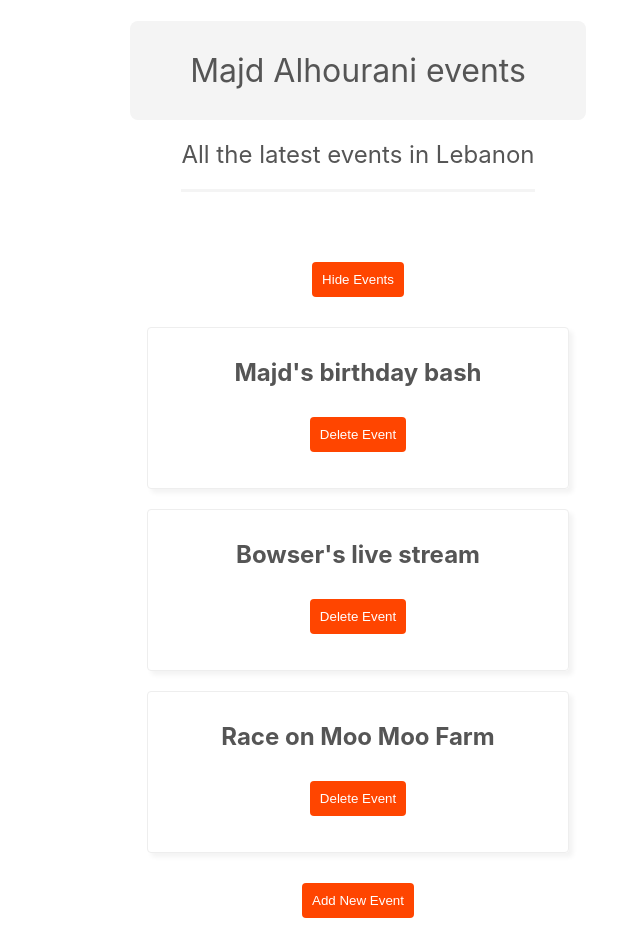
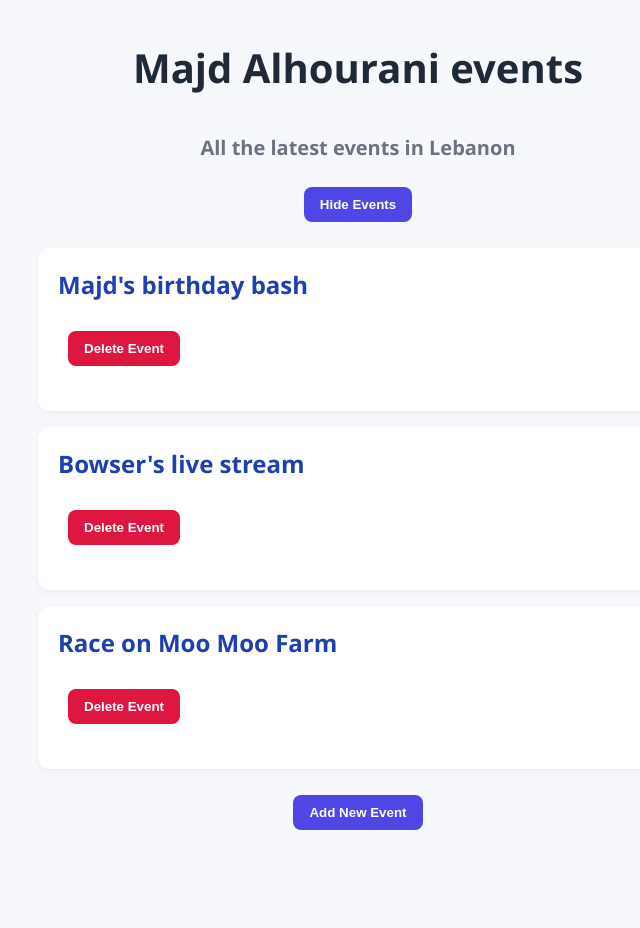
Before and after one commit to Majd-Alhourani98/events-list, a React (Create React App) app: page / in a window 1280 px wide. Shown: the whole page, without its empty margins (282-922 px from the left). After the commit the page ends 880 px from the top, so only its background shows below. Built offline with nearby package versions, Linux system fonts and the light colour scheme.

Commit message:
imporve styles

```diff
--- a/src/App.css
+++ b/src/App.css
@@ -1,38 +1,6 @@
 .App {
+  max-width: 700px;
+  margin: 40px auto;
+  padding: 0 16px;
   text-align: center;
 }
-
-.App-logo {
-  height: 40vmin;
-  pointer-events: none;
-}
-
-@media (prefers-reduced-motion: no-preference) {
-  .App-logo {
-    animation: App-logo-spin infinite 20s linear;
-  }
-}
-
-.App-header {
-  background-color: #282c34;
-  min-height: 100vh;
-  display: flex;
-  flex-direction: column;
-  align-items: center;
-  justify-content: center;
-  font-size: calc(10px + 2vmin);
-  color: white;
-}
-
-.App-link {
-  color: #61dafb;
-}
-
-@keyframes App-logo-spin {
-  from {
-    transform: rotate(0deg);
-  }
-  to {
-    transform: rotate(360deg);
-  }
-}
--- a/src/components/EventList.module.css
+++ b/src/components/EventList.module.css
@@ -1,8 +1,29 @@
 .card {
-  border: 1px solid #eee;
-  box-shadow: 4px 4px 5px rgba(0, 0, 0, 0.05);
-  padding: 10px;
-  max-width: 400px;
-  margin: 20px auto;
-  border-radius: 4px;
+  background: white;
+  margin: 16px auto;
+  padding: 20px;
+  border-radius: 12px;
+  box-shadow: 0 2px 6px rgba(0, 0, 0, 0.05);
+  text-align: left;
+  max-width: 600px;
+  transition: transform 0.2s ease;
 }
+
+.card:hover {
+  transform: translateY(-2px);
+}
+
+.card h2 {
+  margin-top: 0;
+  color: #1e40af;
+}
+
+.card p {
+  font-size: 0.95rem;
+  color: #6b7280;
+}
+
+.card button {
+  background-color: rgb(221, 23, 63);
+  font-weight: bold;
+}
--- a/src/components/Modal.css
+++ b/src/components/Modal.css
@@ -1,30 +1,29 @@
-/* src/components/modal.css */
 .modal-backdrop {
   position: fixed;
   top: 0;
   left: 0;
   width: 100%;
   height: 100%;
-  background-color: rgba(0, 0, 0, 0.5); /* Semi-transparent overlay */
-  z-index: 1000; /* Ensure it's on top */
+  background: rgba(30, 41, 59, 0.4);
+  display: flex;
+  justify-content: center;
+  align-items: center;
+  z-index: 99;
 }
 
 .modal {
+  background-color: white;
   padding: 30px;
-  max-width: 480px;
-  margin: 200px auto; /* Centers the modal vertically and horizontally */
-  background-color: #fff;
-  border-radius: 10px;
-  box-shadow: 0 4px 6px rgba(0, 0, 0, 0.1);
-  z-index: 1001; /* Above the backdrop */
+  border-radius: 16px;
+  width: 90%;
+  max-width: 500px;
+  box-shadow: 0 10px 25px rgba(0, 0, 0, 0.15);
 }
 
-.modal .sales-btn {
-  border: 4px solid #333;
-  font-size: 18px;
-  text-transform: uppercase;
+.sales-btn {
+  background-color: #dc2626;
 }
 
-.card button {
-  background-color: #555;
+.sales-btn:hover {
+  background-color: #b91c1c;
 }
--- a/src/components/NewEventForm.css
+++ b/src/components/NewEventForm.css
@@ -1,11 +1,36 @@
-/* ./components/NewEventForm.css */
-.new-event-form label,
-.new-event-form input {
-  display: block; /* Make labels and inputs take full width */
+.new-event-form {
+  display: flex;
+  flex-direction: column;
+  gap: 16px;
+  margin-top: 20px;
+  padding: 20px;
+  background-color: #fff;
+  border-radius: 12px;
+  box-shadow: 0 4px 8px rgba(0, 0, 0, 0.06);
+}
+
+.new-event-form label {
   text-align: left;
-  width: 100%; /* Ensure they span the full width of their container */
-  margin: 10px auto; /* Add vertical margin and center horizontally */
-  padding: 10px; /* Internal spacing */
-  box-sizing: border-box; /* Include padding and border in element's total width/height */
-  font-size: 1.2em;
+  display: flex;
+  flex-direction: column;
+  font-weight: bold;
 }
+
+.new-event-form input,
+.new-event-form select {
+  padding: 10px;
+  border: 1px solid #ddd;
+  border-radius: 8px;
+  margin-top: 5px;
+}
+
+.new-event-form button {
+  align-self: flex-end;
+}
+
+.new-event-form p {
+  color: #ef4444;
+  cursor: pointer;
+  font-size: 0.9rem;
+  text-align: right;
+}
--- a/src/components/Title.css
+++ b/src/components/Title.css
@@ -1,18 +1,10 @@
 .title {
-  display: inline-block;
-  padding: 30px 60px;
-  background-color: #f4f4f4;
-  border-radius: 8px;
-  font-weight: normal;
-  margin-bottom: 10px;
+  font-size: 2.5rem;
+  margin: 0;
+  color: #1f2937;
 }
 
 .subtitle {
-  display: inline-block;
-  color: #555;
-  font-weight: normal;
-  padding-bottom: 20px;
-  border-bottom: 3px solid #f4f4f4;
-  margin-top: 10px;
-  margin-bottom: 60px;
+  font-size: 1.25rem;
+  color: #6b7280;
 }
--- a/src/index.css
+++ b/src/index.css
@@ -1,28 +1,22 @@
 body {
   margin: 0;
-  font-family: -apple-system, BlinkMacSystemFont, "Segoe UI", "Roboto", "Oxygen",
-    "Ubuntu", "Cantarell", "Fira Sans", "Droid Sans", "Helvetica Neue",
-    sans-serif;
-  -webkit-font-smoothing: antialiased;
-  -moz-osx-font-smoothing: grayscale;
+  font-family: "Segoe UI", Tahoma, Geneva, Verdana, sans-serif;
+  background-color: #f7f8fc;
+  color: #333;
 }
 
-code {
-  font-family: source-code-pro, Menlo, Monaco, Consolas, "Courier New",
-    monospace;
+button {
+  padding: 10px 16px;
+  margin: 10px;
+  background-color: #4f46e5;
+  color: white;
+  border: none;
+  border-radius: 8px;
+  cursor: pointer;
+  font-weight: bold;
+  transition: background-color 0.3s ease;
 }
 
-p,
-h1,
-h2 {
-  color: #555; /* A consistent text color for these elements */
+button:hover {
+  background-color: #4338ca;
 }
-button {
-  background-color: #ff4500; /* Orange background */
-  color: #fff; /* White text */
-  padding: 10px;
-  border: 0;
-  border-radius: 4px;
-  margin: 10px auto;
-  cursor: pointer;
-}
```
